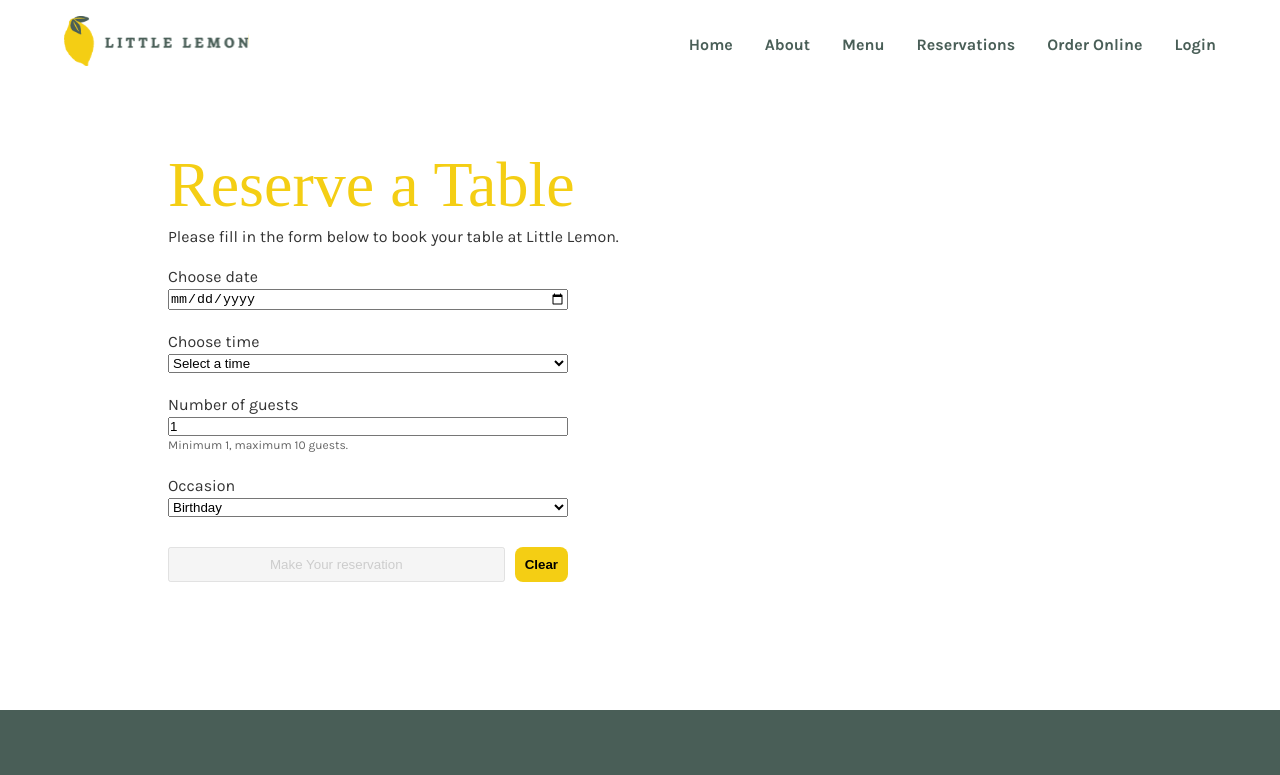
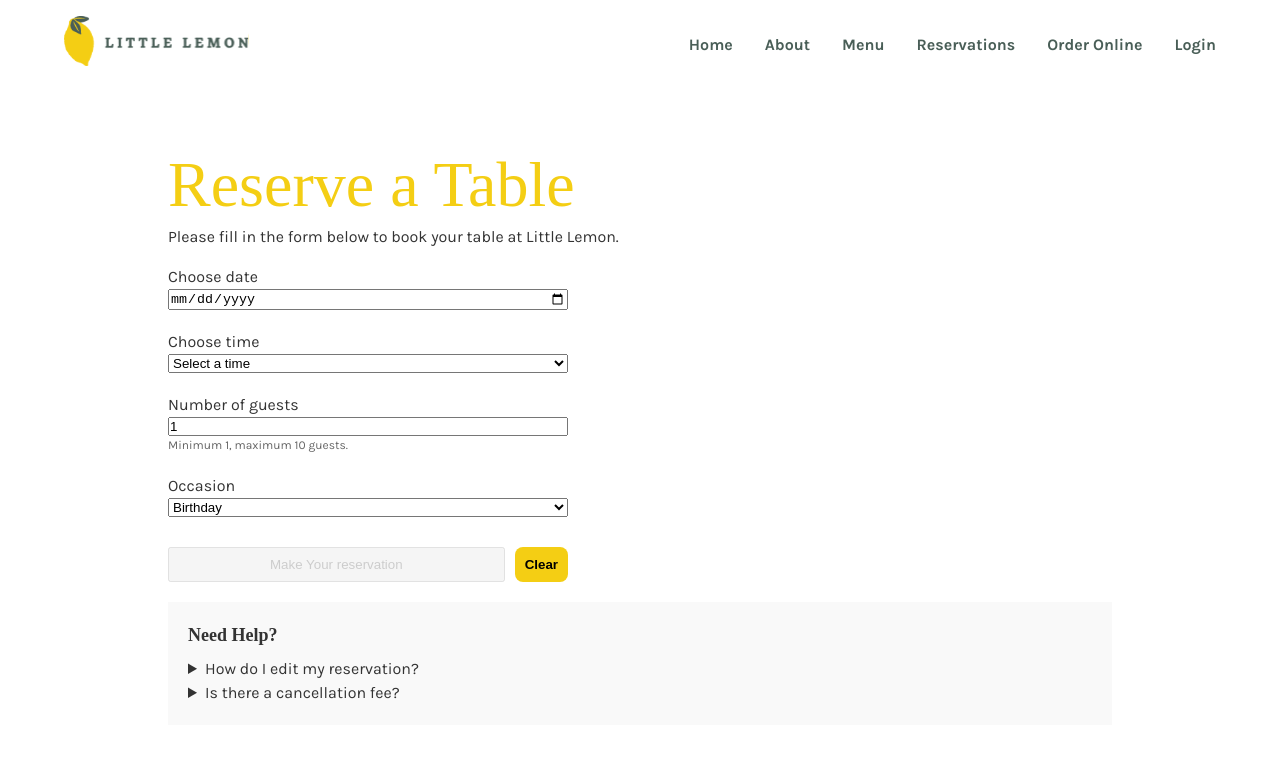
Before and after one commit to haajilari/little-lemon-capstone-project, a React (Create React App) app: page /booking in a window 1280 px wide. Shown: the top 775 px of the page. Built offline with nearby package versions, Linux system fonts and the light colour scheme; a web font is replaced by a local one.

Commit message:
heuristic eval - tab 2 - corrections

```diff
--- a/src/components/BookingForm.js
+++ b/src/components/BookingForm.js
@@ -46,10 +46,10 @@ const BookingForm = ({ availableTimes, dispatch, submitForm }) => {
   useEffect(() => {
     const handleKeyDown = (e) => {
       if (e.key === "Escape") {
-        console.log("Escape pressed - Form cleared (Demo)");
+        handleClear();
+        console.log("Form cleared via shortcut");
       }
     };
-
     window.addEventListener("keydown", handleKeyDown);
     return () => window.removeEventListener("keydown", handleKeyDown);
   }, []);
--- a/src/components/BookingPage.js
+++ b/src/components/BookingPage.js
@@ -1,6 +1,7 @@
 // src/components/BookingPage.js
 import React from "react";
 import BookingForm from "./BookingForm";
+import HelpSection from "./HelpSection";
 
 const BookingPage = ({ availableTimes, dispatch, submitForm }) => {
   return (
@@ -14,6 +15,7 @@ const BookingPage = ({ availableTimes, dispatch, submitForm }) => {
           dispatch={dispatch}
           submitForm={submitForm}
         />
+        <HelpSection />
       </div>
     </>
   );
```
